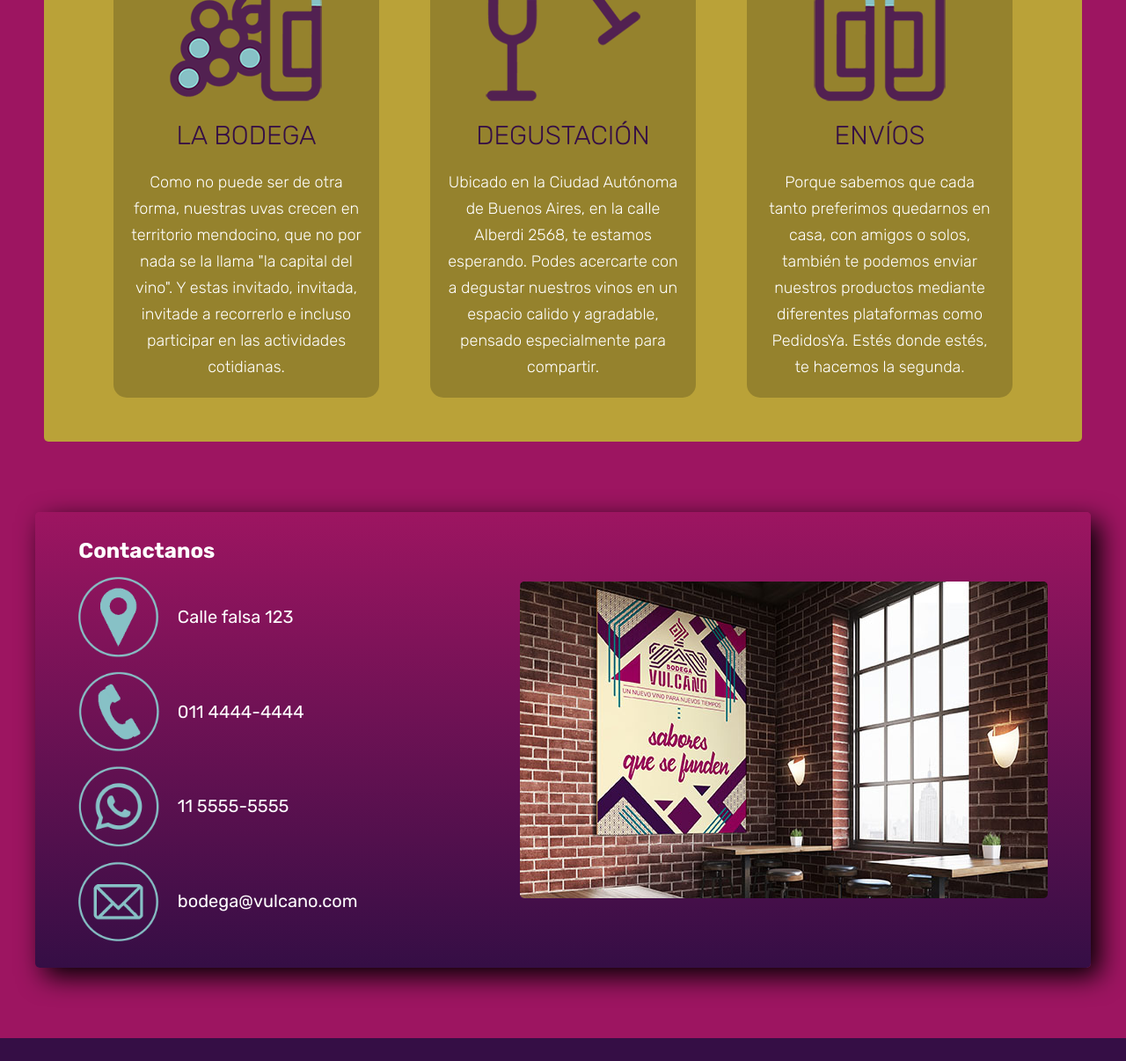
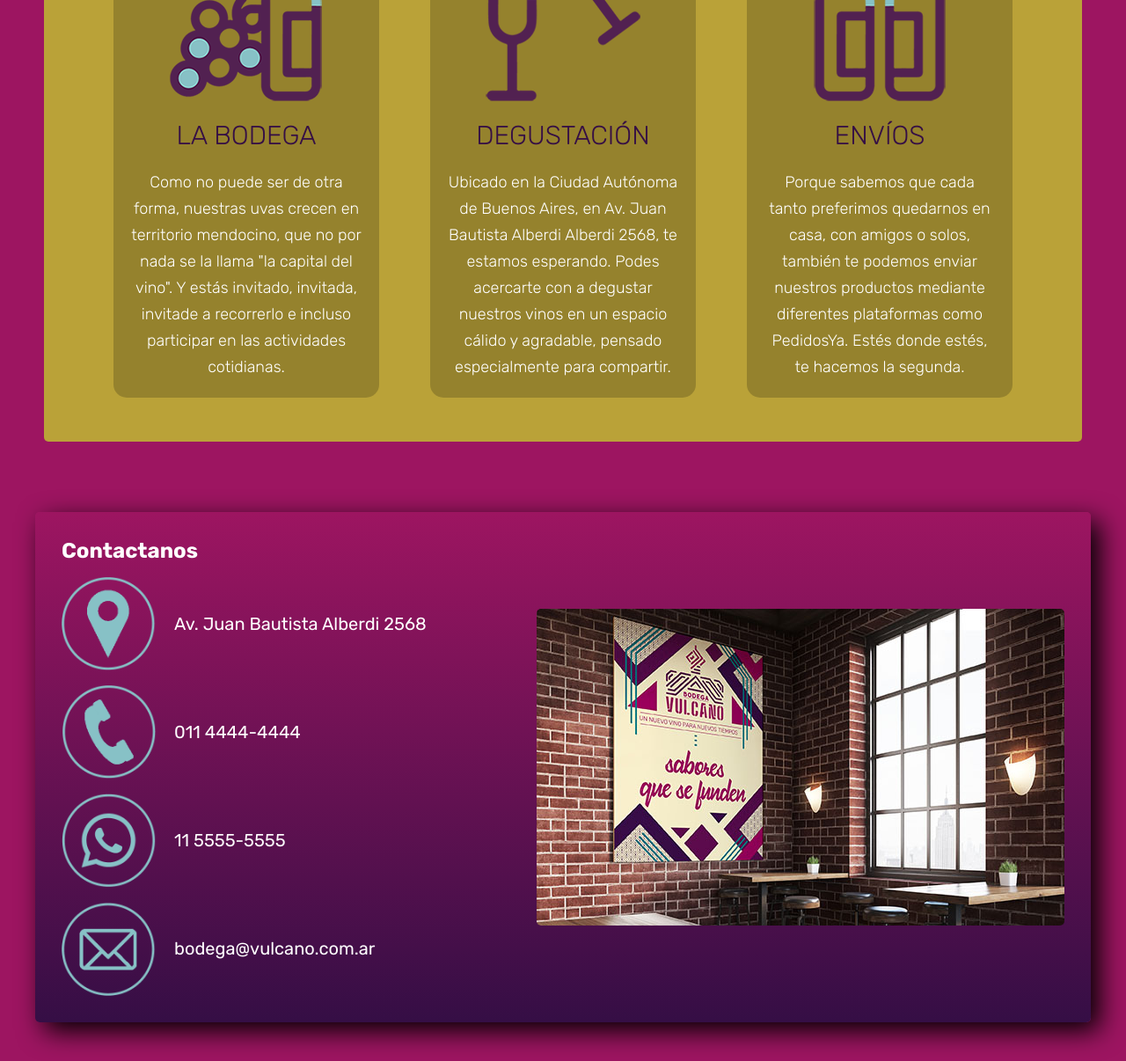
Before and after one commit to leo-gir/landing-page, a plain HTML site: page index.html in a window 1280 px wide. Shown: the part 1657-2863 px from the top of the page at 88% size. Drawn offline with Linux system fonts and the light colour scheme.

Commit message:
correcciones

```diff
--- a/index.html
+++ b/index.html
@@ -90,7 +90,7 @@
                     <p>
                         Como no puede ser de otra forma, nuestras uvas crecen en
                         territorio mendocino, que no por nada se la llama "la capital del
-                        vino". Y estas invitado, invitada, invitade a recorrerlo e incluso
+                        vino". Y estás invitado, invitada, invitade a recorrerlo e incluso
                         participar en las actividades cotidianas.
                     </p>
                 </div>
@@ -98,9 +98,9 @@
                 <div class="card-degustacion"> <img src="./assets/img/degustacion.png" alt="icon-degustacion" />
                     <h3>DEGUSTACIÓN</h3>
                     <p>
-                        Ubicado en la Ciudad Autónoma de Buenos Aires, en la calle Alberdi
+                        Ubicado en la Ciudad Autónoma de Buenos Aires, en Av. Juan Bautista Alberdi Alberdi
                         2568, te estamos esperando. Podes acercarte con a degustar
-                        nuestros vinos en un espacio calido y agradable, pensado
+                        nuestros vinos en un espacio cálido y agradable, pensado
                         especialmente para compartir.
                     </p>
                 </div>
@@ -124,7 +124,7 @@
                 <h2>Contactanos</h2>
                 <div class="contacto-dir">
                     <img src="./assets/img/ubic.png" alt="dir-icon" />
-                    <span>Calle falsa 123</span>
+                    <span>Av. Juan Bautista Alberdi 2568</span>
                 </div>
                 <div class="contacto-tel">
                     <img src="./assets/img/tel.png" alt="tel-icon" />
@@ -136,7 +136,7 @@
                 </div>
                 <div class="contacto-mail">
                     <img src="./assets/img/mail.png" alt="mail-icon" />
-                    <span>bodega@vulcano.com</span>
+                    <span>bodega@vulcano.com.ar</span>
                 </div>
             </div>
             <div class="contacto-img">
```
